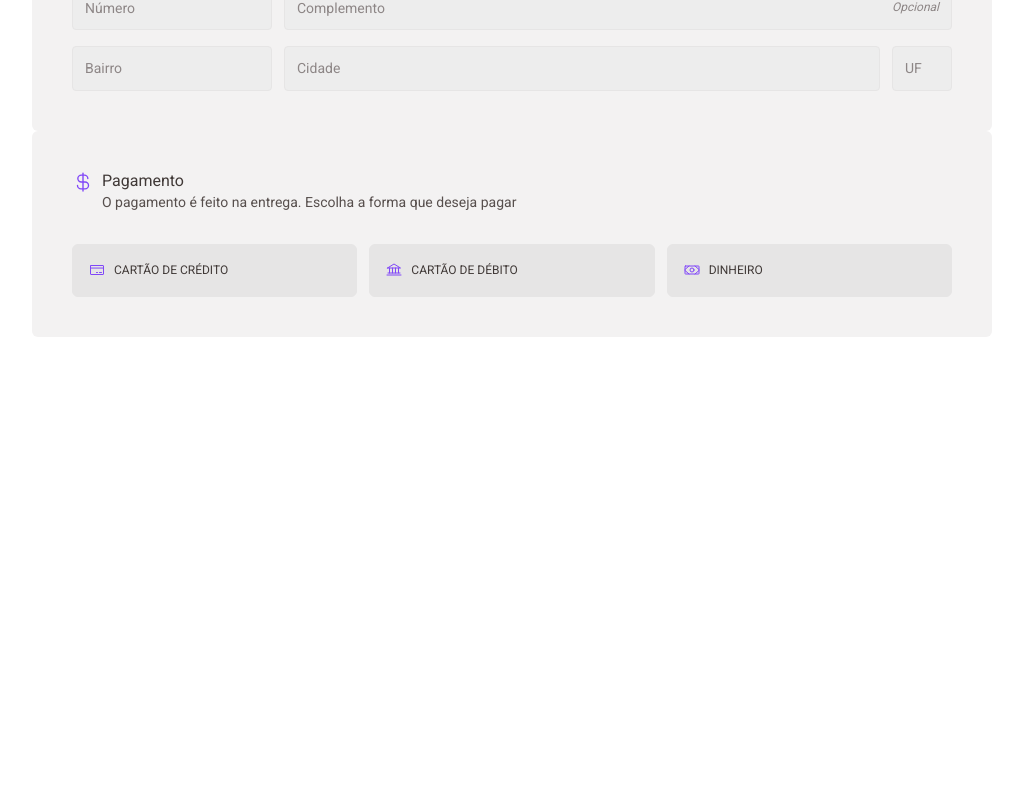
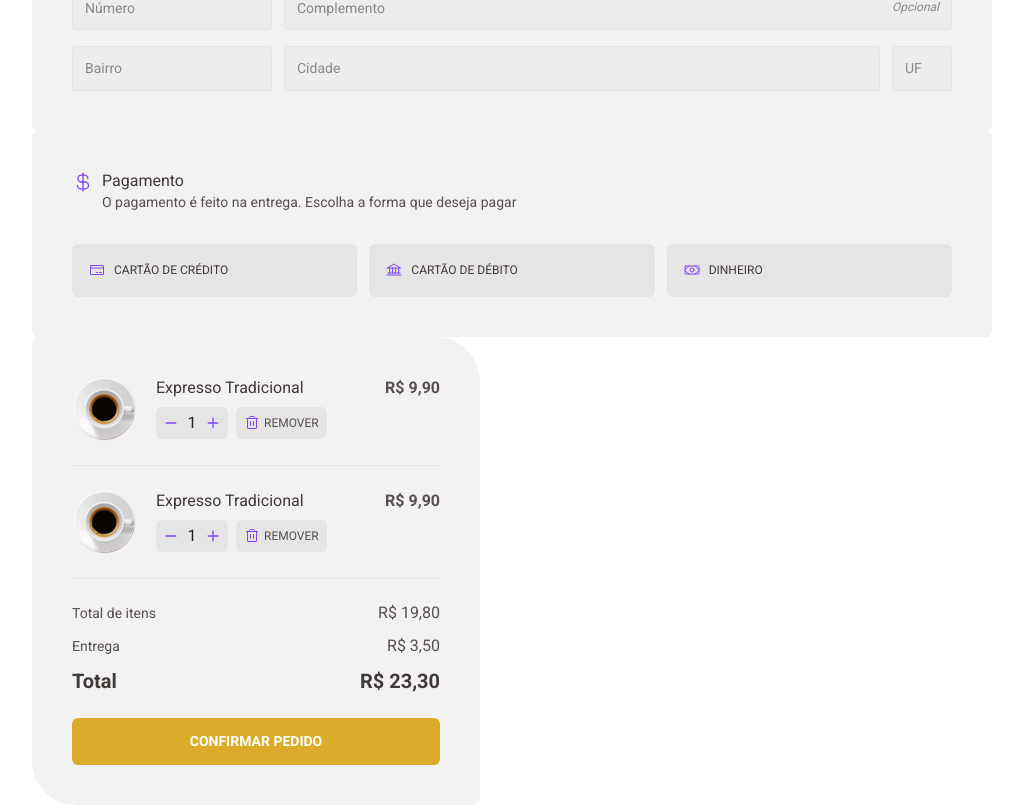
Before and after one commit to KrisMazzini/coffee-delivery, a React (Vite) app: page /checkout in a window 1280 px wide. Shown: the part 617-1422 px from the top of the page, without its empty margins (128-1151 px from the left). Before the commit the page ends 954 px from the top, so only its background shows below. Built offline with nearby package versions, Linux system fonts and the light colour scheme.

Commit message:
create selected coffees component

```diff
--- /dev/null
+++ b/src/components/CoffeeAmount/index.tsx
@@ -0,0 +1,14 @@
+import { Minus, Plus, IconContext } from 'phosphor-react'
+import { CoffeeAmountContainer } from './styles'
+
+export function CoffeeAmount() {
+  return (
+    <CoffeeAmountContainer>
+      <IconContext.Provider value={{ size: 14, weight: 'bold' }}>
+        <Minus />
+        <input type="number" min={1} max={9} value={1} disabled />
+        <Plus />
+      </IconContext.Provider>
+    </CoffeeAmountContainer>
+  )
+}
--- /dev/null
+++ b/src/components/CoffeeAmount/styles.ts
@@ -0,0 +1,35 @@
+import styled from 'styled-components'
+
+export const CoffeeAmountContainer = styled.div`
+  height: 100%;
+
+  display: flex;
+  justify-content: center;
+  align-items: center;
+  gap: 0.4rem;
+
+  padding: 0.8rem;
+  border-radius: 6px;
+
+  background-color: ${(props) => props.theme['base-button']};
+
+  input {
+    all: unset;
+    width: 2rem;
+    background-color: inherit;
+    text-align: center;
+
+    color: ${(props) => props.theme['base-title']};
+  }
+
+  svg {
+    cursor: pointer;
+    color: ${(props) => props.theme.purple};
+
+    transition: all 100ms linear;
+
+    &:hover {
+      color: ${(props) => props.theme['purple-dark']};
+    }
+  }
+`
--- /dev/null
+++ b/src/pages/Checkout/components/CoffeeCard/index.tsx
@@ -0,0 +1,25 @@
+import { Trash } from 'phosphor-react'
+
+import expresso from '../../../../assets/expresso-tradicional.png'
+import { CoffeeCardContainer, Controls, Details, RemoveButton } from './styles'
+
+import { CoffeeAmount } from '../../../../components/CoffeeAmount'
+
+export function CoffeeCard() {
+  return (
+    <CoffeeCardContainer>
+      <img src={expresso} alt="" />
+      <Details>
+        <span>Expresso Tradicional</span>
+        <span>R$ 9,90</span>
+      </Details>
+      <Controls>
+        <CoffeeAmount />
+        <RemoveButton>
+          <Trash size={16} />
+          Remover
+        </RemoveButton>
+      </Controls>
+    </CoffeeCardContainer>
+  )
+}
--- /dev/null
+++ b/src/pages/Checkout/components/CoffeeCard/styles.ts
@@ -0,0 +1,79 @@
+import styled from 'styled-components'
+
+export const CoffeeCardContainer = styled.div`
+  display: grid;
+  grid-template-areas: 'image details' 'image controls';
+  grid-template-columns: 6.4rem 1fr;
+  gap: 0.8rem 2rem;
+
+  padding-bottom: 2.4rem;
+  border-bottom: 1px solid ${(props) => props.theme['base-button']};
+
+  img {
+    grid-area: image;
+
+    width: 6.4rem;
+    height: 6.4rem;
+  }
+`
+
+export const Details = styled.div`
+  grid-area: details;
+
+  display: flex;
+  justify-content: space-between;
+  align-items: center;
+
+  span:first-child {
+    color: ${(props) => props.theme['base-subtitle']};
+  }
+
+  span:last-child {
+    font-weight: 700;
+    color: ${(props) => props.theme['base-text']};
+  }
+`
+
+export const Controls = styled.div`
+  grid-area: controls;
+
+  height: 3.2rem;
+
+  display: flex;
+  gap: 0.8rem;
+`
+
+export const RemoveButton = styled.button`
+  padding: 0.65rem 0.8rem;
+  border-radius: 6px;
+
+  border: none;
+
+  display: flex;
+  align-items: center;
+  gap: 0.4rem;
+
+  font-size: 1.2rem;
+  line-height: 100%;
+  vertical-align: baseline;
+  text-transform: uppercase;
+
+  color: ${(props) => props.theme['base-text']};
+  background-color: ${(props) => props.theme['base-button']};
+
+  cursor: pointer;
+  transition: all 150ms linear;
+
+  svg {
+    transition: inherit;
+    color: ${(props) => props.theme.purple};
+  }
+
+  &:hover {
+    background-color: ${(props) => props.theme['base-hover']};
+
+    svg {
+      color: ${(props) => props.theme['purple-dark']};
+    }
+  }
+`
--- /dev/null
+++ b/src/pages/Checkout/components/SelectedCoffees/index.tsx
@@ -0,0 +1,32 @@
+import { CoffeeCard } from '../CoffeeCard'
+import {
+  ConfirmOrderButton,
+  PriceSummary,
+  SelectedCoffeesContainer,
+  Summary,
+  TotalSummary,
+} from './styles'
+
+export function SelectedCoffees() {
+  return (
+    <SelectedCoffeesContainer>
+      <CoffeeCard />
+      <CoffeeCard />
+      <Summary>
+        <PriceSummary>
+          <span>Total de itens</span>
+          <span>R$ 19,80</span>
+        </PriceSummary>
+        <PriceSummary>
+          <span>Entrega</span>
+          <span>R$ 3,50</span>
+        </PriceSummary>
+        <TotalSummary>
+          <span>Total</span>
+          <span>R$ 23,30</span>
+        </TotalSummary>
+      </Summary>
+      <ConfirmOrderButton>Confirmar Pedido</ConfirmOrderButton>
+    </SelectedCoffeesContainer>
+  )
+}
--- /dev/null
+++ b/src/pages/Checkout/components/SelectedCoffees/styles.ts
@@ -0,0 +1,67 @@
+import styled from 'styled-components'
+
+export const SelectedCoffeesContainer = styled.div`
+  width: 44.8rem;
+  padding: 4rem;
+  border-radius: 6px 44px;
+
+  display: flex;
+  flex-direction: column;
+  gap: 2.4rem;
+
+  background-color: ${(props) => props.theme['base-card']};
+`
+
+export const Summary = styled.div`
+  display: flex;
+  flex-direction: column;
+  gap: 1.2rem;
+`
+
+const BasePriceSummay = styled.div`
+  display: flex;
+  justify-content: space-between;
+  align-items: center;
+`
+
+export const PriceSummary = styled(BasePriceSummay)`
+  color: ${(props) => props.theme['base-text']};
+
+  span:first-child {
+    font-size: 1.4rem;
+  }
+`
+
+export const TotalSummary = styled(BasePriceSummay)`
+  color: ${(props) => props.theme['base-subtitle']};
+
+  span {
+    font-size: 2rem;
+    font-weight: 700;
+  }
+`
+
+export const ConfirmOrderButton = styled.button`
+  padding: 1.2rem;
+  border: none;
+  border-radius: 6px;
+
+  display: flex;
+  justify-content: center;
+  align-items: center;
+
+  font-weight: 700;
+  font-size: 1.4rem;
+  line-height: 160%;
+  text-transform: uppercase;
+
+  color: ${(props) => props.theme.white};
+  background-color: ${(props) => props.theme.yellow};
+
+  cursor: pointer;
+  transition: all 150ms linear;
+
+  &:hover {
+    background-color: ${(props) => props.theme['yellow-dark']};
+  }
+`
--- a/src/pages/Checkout/index.tsx
+++ b/src/pages/Checkout/index.tsx
@@ -2,12 +2,14 @@ import { CheckoutContainer } from './styles'
 
 import { AddressForm } from './components/AddressForm'
 import { PaymentForm } from './components/PaymentForm'
+import { SelectedCoffees } from './components/SelectedCoffees'
 
 export function Checkout() {
   return (
     <CheckoutContainer>
       <AddressForm />
       <PaymentForm />
+      <SelectedCoffees />
     </CheckoutContainer>
   )
 }
--- a/src/pages/Home/components/CoffeeCard/index.tsx
+++ b/src/pages/Home/components/CoffeeCard/index.tsx
@@ -1,4 +1,4 @@
-import { Minus, Plus, IconContext, ShoppingCartSimple } from 'phosphor-react'
+import { ShoppingCartSimple } from 'phosphor-react'
 
 import {
   CoffeeCardContainer,
@@ -8,11 +8,11 @@ import {
   Description,
   AddToCartForm,
   PriceTag,
-  Amount,
   AddToCartButton,
 } from './styles'
 
 import expresso from '../../../../assets/expresso-tradicional.png'
+import { CoffeeAmount } from '../../../../components/CoffeeAmount'
 
 export function CoffeeCard() {
   return (
@@ -33,13 +33,7 @@ export function CoffeeCard() {
         <PriceTag>
           R$ <strong>9,90</strong>
         </PriceTag>
-        <Amount>
-          <IconContext.Provider value={{ size: 14, weight: 'bold' }}>
-            <Minus />
-            <input type="number" min={1} max={9} value={1} disabled />
-            <Plus />
-          </IconContext.Provider>
-        </Amount>
+        <CoffeeAmount />
         <AddToCartButton>
           <ShoppingCartSimple size={22} weight="fill" />
         </AddToCartButton>
--- a/src/pages/Home/components/CoffeeCard/styles.ts
+++ b/src/pages/Home/components/CoffeeCard/styles.ts
@@ -64,6 +64,7 @@ export const Description = styled.div`
 
 export const AddToCartForm = styled.form`
   width: 100%;
+  height: 3.8rem;
 
   margin-top: auto;
   padding: 0 0.4rem;
@@ -83,40 +84,6 @@ export const PriceTag = styled.span`
   strong {
     font-weight: 800;
     font-size: 2.4rem;
-  }
-`
-
-export const Amount = styled.div`
-  height: 3.8rem;
-
-  display: flex;
-  justify-content: center;
-  align-items: center;
-  gap: 0.4rem;
-
-  padding: 0.8rem;
-  border-radius: 6px;
-
-  background-color: ${(props) => props.theme['base-button']};
-
-  input {
-    all: unset;
-    width: 2rem;
-    background-color: inherit;
-    text-align: center;
-
-    color: ${(props) => props.theme['base-title']};
-  }
-
-  svg {
-    cursor: pointer;
-    color: ${(props) => props.theme.purple};
-
-    transition: all 100ms linear;
-
-    &:hover {
-      color: ${(props) => props.theme['purple-dark']};
-    }
   }
 `
 
```
